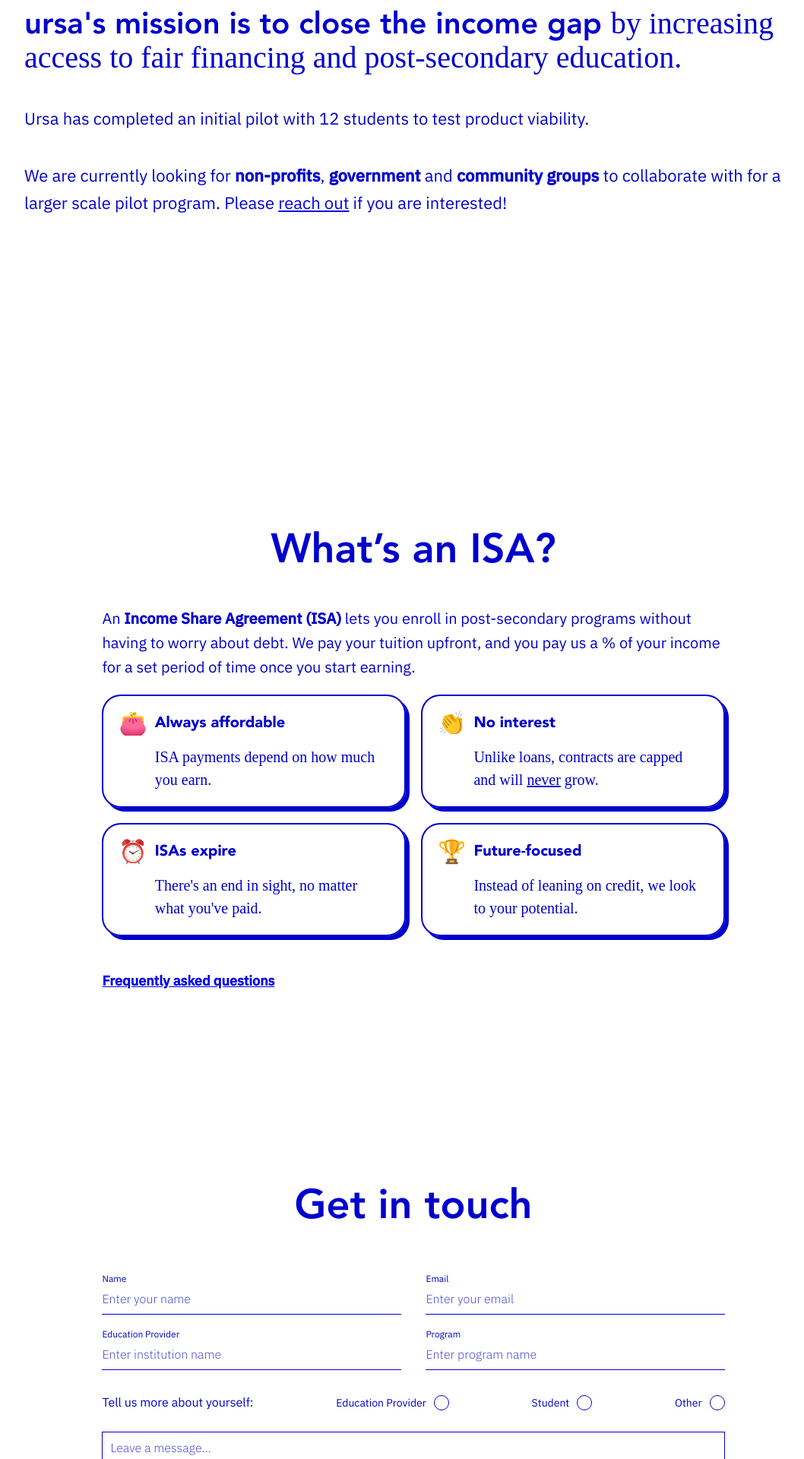
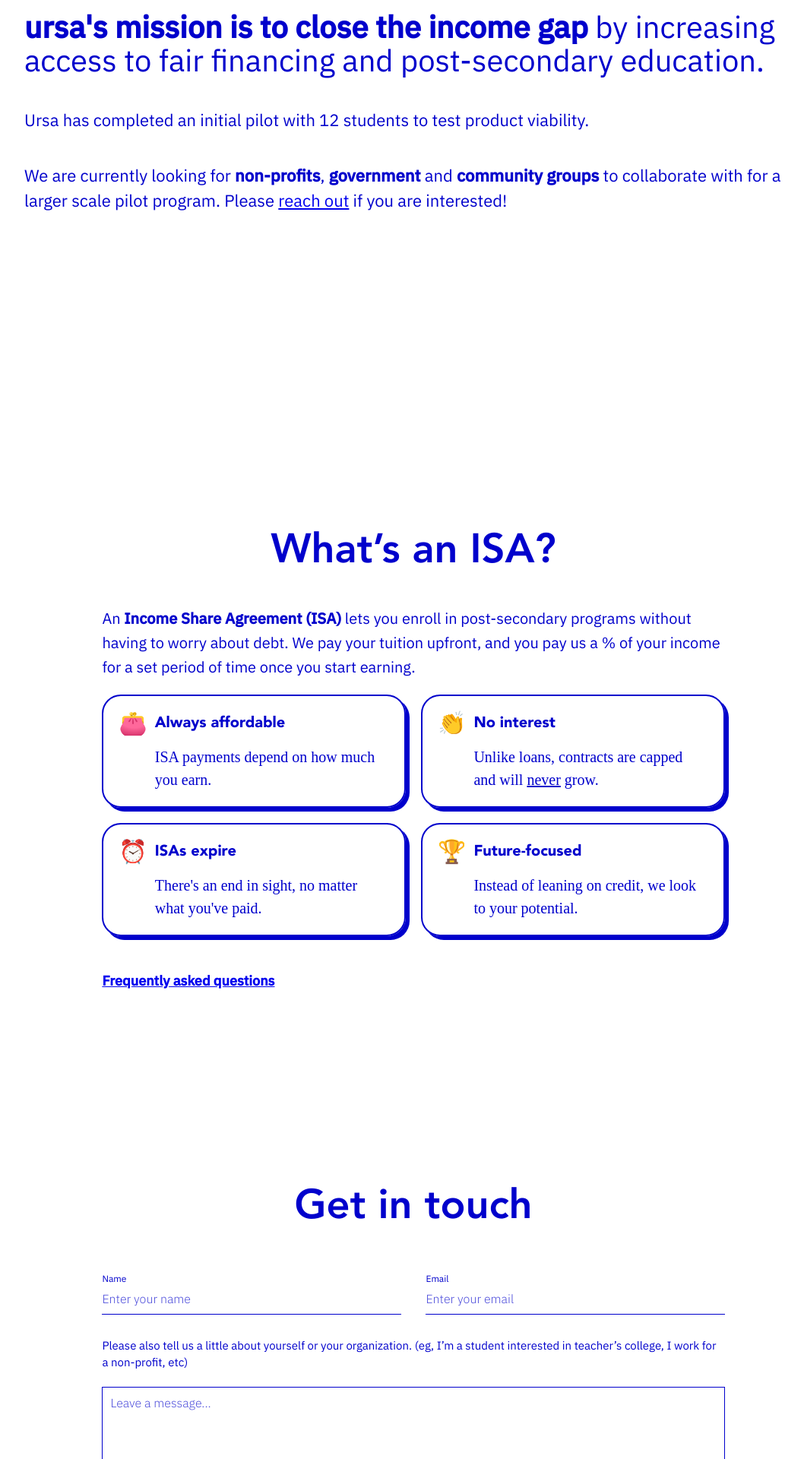
Before and after one commit to raewkl/ursa-website, a React (Create React App) app: page / in a window 1280 px wide. Shown: the part 1000-2920 px from the top of the page at 76% size, without its empty margins (96-1154 px from the left). Built offline with nearby package versions, Linux system fonts and the light colour scheme; a web font is replaced by a local one.

Commit message:
updated contact form, font for mission section

```diff
--- a/src/Components/LandingPageComponents/ContactForm.js
+++ b/src/Components/LandingPageComponents/ContactForm.js
@@ -5,13 +5,13 @@
 const ContactForm = () => {
   const [ref, inView] = useInView({
     rootMargin: "-50px 0px",
-    triggerOnce: true
+    triggerOnce: true,
   });
 
   const props = useSpring({
     opacity: inView ? 1 : 0,
     right: inView ? 0 : 100,
-    config: config.default
+    config: config.default,
   });
 
   return (
@@ -49,7 +49,7 @@
             </div>
           </div>
 
-          <div className="schoolProgram">
+          {/*} <div className="schoolProgram">
             <div className="schoolBox">
               <label htmlFor="school">Education Provider</label>
               <input
@@ -126,10 +126,11 @@
                 </label>
               </div>
             </div>
-          </fieldset>
+          </fieldset>*/}
         </div>
 
         <div className="lowerForm">
+          <p style={{ fontSize: "0.75em", lineHeight: "1.5", margin: "10px 0 10px 0" }}>Please also tell us a little about yourself or your organization. (eg, I’m a student interested in teacher’s college, I work for a non-profit, etc)</p>
           <div className="commentBox">
             <label htmlFor="comment" className="visuallyHidden">
               Leave a comment
--- a/src/Partials/_main.scss
+++ b/src/Partials/_main.scss
@@ -680,10 +680,12 @@
       font-size: 2rem;
       font-weight: normal;
       text-align: left;
+      font-family: 'IBM Plex Sans';
     }
 
     p {
       font-size: 1.1rem;
+      line-height: 1.5;
       margin-bottom: 5vh;
     }
 
@@ -1182,6 +1184,11 @@
       font-family: $primaryFont;
       font-weight: lighter;
     }
+
+    &:focus {
+      background-color: $colorTwoLight;
+      outline: none;
+    }
   }
 
   .formName,
```
